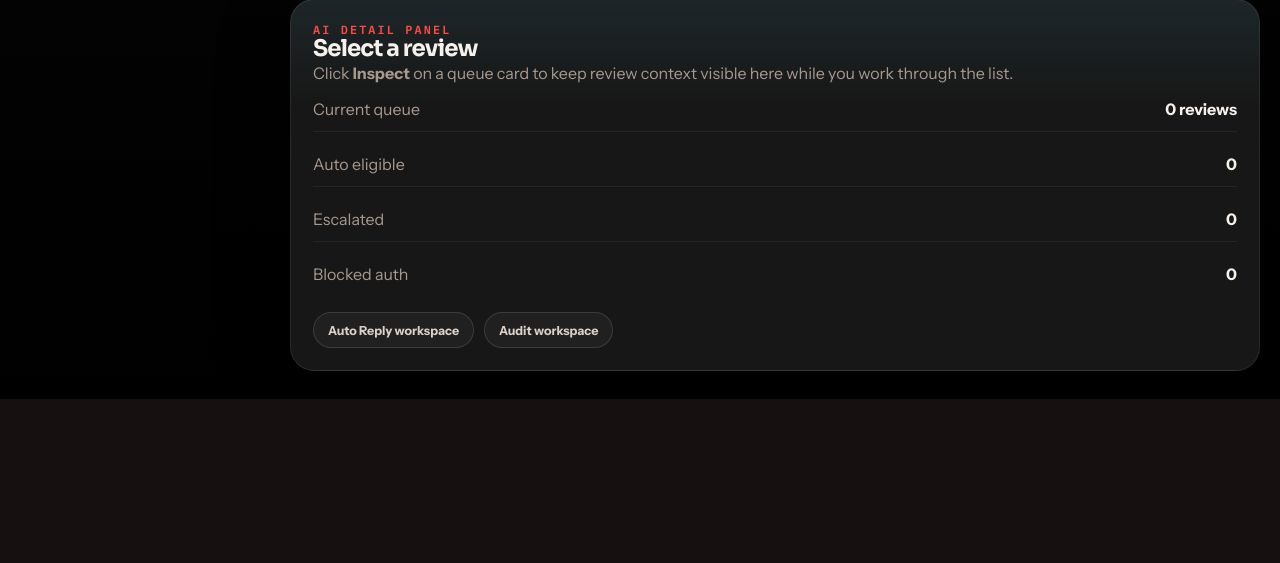
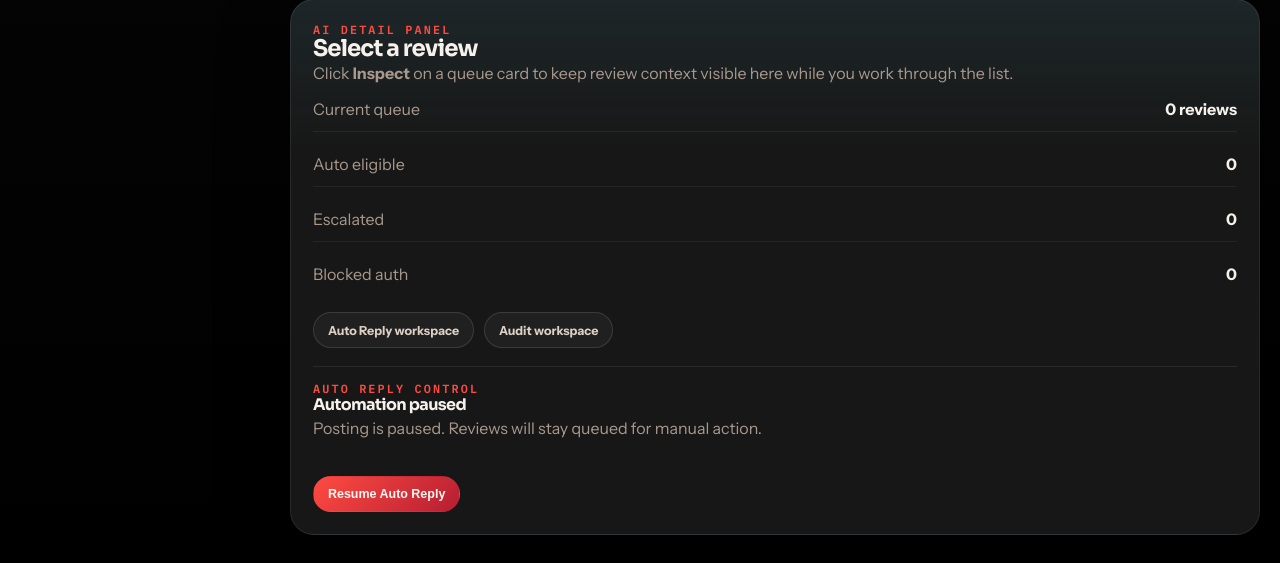
Before and after one commit to liemdo28/review-automation-system, a FastAPI app: page /reviews?status=auto_post_eligible in a window 1280 px wide. Shown: the part 958-1521 px from the top of the page. Before the commit the page ends 1357 px from the top, so only its background shows below. Run offline with FastAPI, Linux system fonts and the light colour scheme; data that the repository does not hold is empty.

Commit message:
Add Auto Reply pause control panel

```diff
--- a/app/routes/dashboard.py
+++ b/app/routes/dashboard.py
@@ -334,6 +334,7 @@ async def reviews_page(
         },
     )
 
+    global_config = await load_global_auto_reply_config(db)
     return templates.TemplateResponse(
         request=request,
         name="reviews.html",
@@ -363,6 +364,7 @@ async def reviews_page(
             "focus_reply": focus_reply,
             "focus_source": focus_source,
             "focus_location": focus_location,
+            "global_auto_reply_config": global_config,
             "store_theme": store_theme_for_location,
             "store_theme_style": store_theme_style,
             **shell_context,
--- a/app/static/js/dashboard.js
+++ b/app/static/js/dashboard.js
@@ -263,6 +263,43 @@ function startAutoReplyStatusPolling() {
             storeAutoReplyPendingIds(Array.from(remaining));
         }
     }, 2000);
+}
+
+async function toggleAutoReplyPause() {
+    const button = document.getElementById("autoReplyToggleButton");
+    if (!button) return;
+    const isEnabled = button.dataset.enabled === "true";
+    const nextValue = !isEnabled;
+
+    try {
+        const resp = await fetch("/api/admin/auto-reply-config", {
+            method: "PATCH",
+            headers: { "Content-Type": "application/json" },
+            body: JSON.stringify({ auto_post_phase_enabled: nextValue }),
+        });
+        const data = await resp.json();
+        if (!resp.ok) {
+            throw new Error(data.detail || "Failed to update auto reply settings.");
+        }
+        button.dataset.enabled = nextValue ? "true" : "false";
+        button.textContent = nextValue ? "Pause Auto Reply" : "Resume Auto Reply";
+        const panel = document.getElementById("autoReplyControlPanel");
+        if (panel) {
+            const title = panel.querySelector("h3");
+            const copy = panel.querySelector(".section-copy");
+            if (title) {
+                title.textContent = nextValue ? "Automation is live" : "Automation paused";
+            }
+            if (copy) {
+                copy.textContent = nextValue
+                    ? "Auto Reply will open the browser and post eligible reviews."
+                    : "Posting is paused. Reviews will stay queued for manual action.";
+            }
+        }
+        showToast(nextValue ? "Auto Reply resumed." : "Auto Reply paused.", "success");
+    } catch (error) {
+        showToast("Failed to update Auto Reply: " + error.message, "error");
+    }
 }
 
 function syncCheckboxesFromSelection() {
--- a/app/templates/reviews.html
+++ b/app/templates/reviews.html
@@ -69,6 +69,33 @@
             </div>
         </div>
         <div class="ai-context-list" id="autoReplyQueueList"></div>
+    </div>
+
+    <div class="ai-context-panel" id="autoReplyControlPanel">
+        <div class="section-head compact">
+            <div>
+                <p class="eyebrow">Auto Reply Control</p>
+                <h3>{{ "Automation is live" if (global_auto_reply_config.auto_post_phase_enabled if global_auto_reply_config else False) else "Automation paused" }}</h3>
+                <p class="section-copy">
+                    {% if global_auto_reply_config and global_auto_reply_config.auto_post_phase_enabled %}
+                    Auto Reply will open the browser and post eligible reviews.
+                    {% else %}
+                    Posting is paused. Reviews will stay queued for manual action.
+                    {% endif %}
+                </p>
+            </div>
+        </div>
+        <div class="ai-context-actions">
+            <button
+                type="button"
+                class="btn btn-sm"
+                id="autoReplyToggleButton"
+                data-enabled="{{ 'true' if (global_auto_reply_config.auto_post_phase_enabled if global_auto_reply_config else False) else 'false' }}"
+                onclick="toggleAutoReplyPause()"
+            >
+                {{ "Pause Auto Reply" if (global_auto_reply_config.auto_post_phase_enabled if global_auto_reply_config else False) else "Resume Auto Reply" }}
+            </button>
+        </div>
     </div>
 </div>
 {% endblock %}
```
